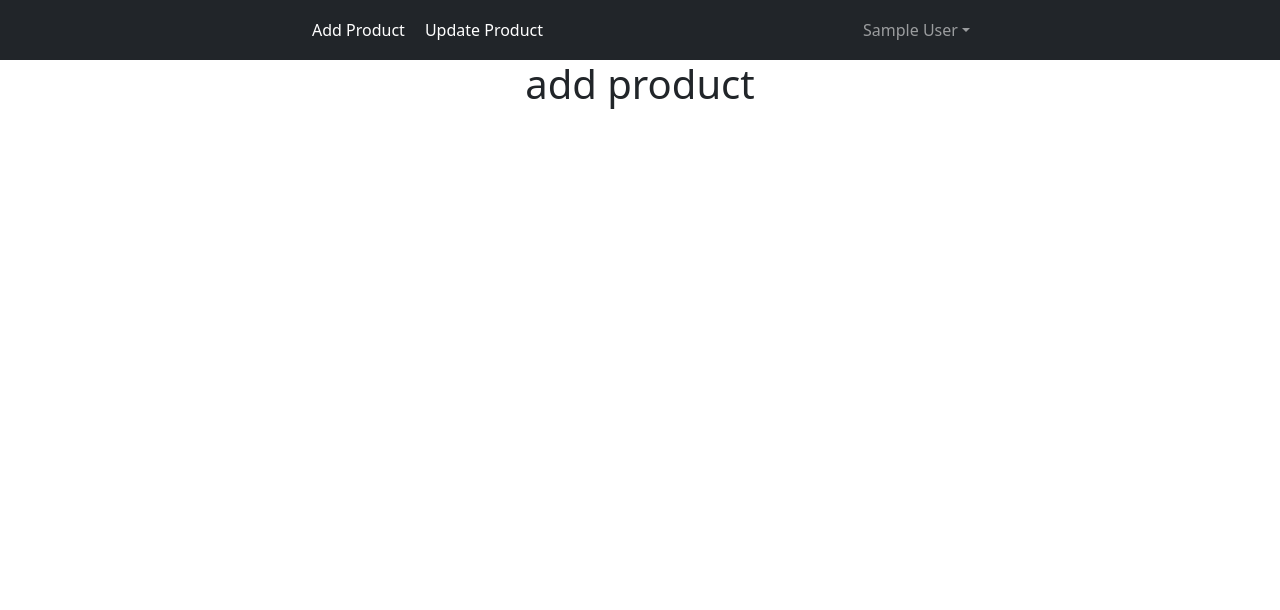
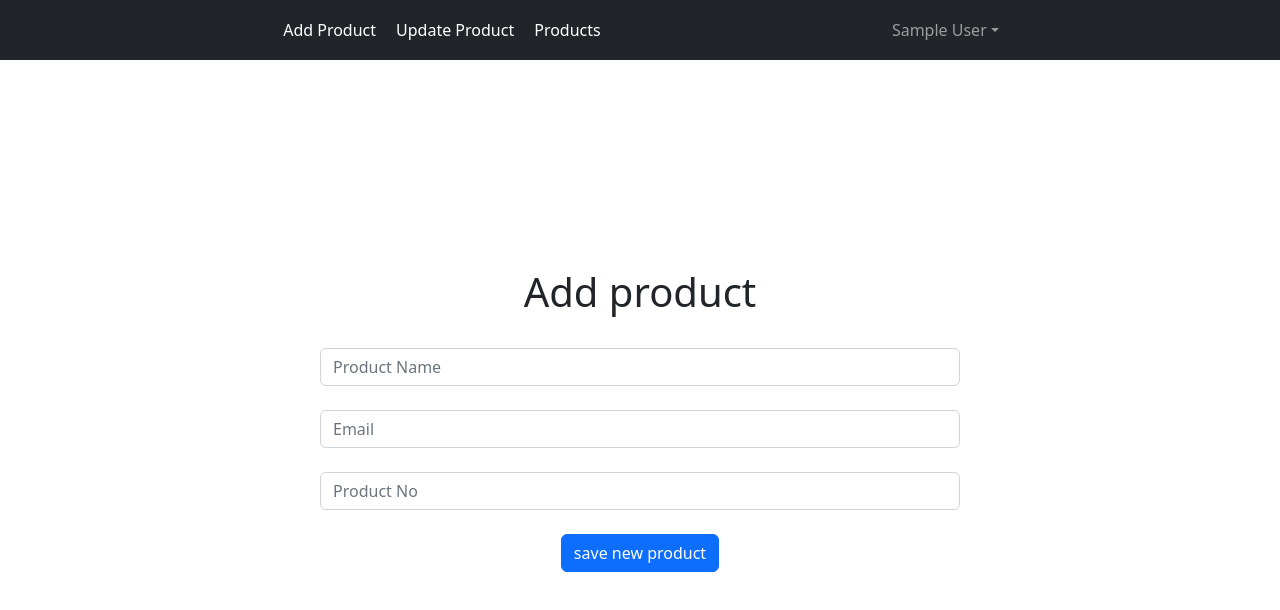
Before and after one commit to 0codezone/ecommerce-dashboard, a React (Create React App) app: page /add in a window 1280 px wide. Shown: the top 610 px of the page. Built offline with nearby package versions, Linux system fonts and the light colour scheme; sample sign-in values are in the browser's storage.

Commit message:
add product and show product list

```diff
--- a/src/App.js
+++ b/src/App.js
@@ -5,6 +5,7 @@ import Register from "./main/Register";
 import AddProduct from "./main/AddProduct";
 import UpdateProduct from "./main/UpdateProduct";
 import Protected from "./Protected";
+import ProductList from "./main/ProductList";
 
 function App() {
   return (
@@ -16,6 +17,7 @@ function App() {
 
           <Route path="/add" element={<Protected Cmp={AddProduct} />} />
           <Route path="/update" element={<Protected Cmp={UpdateProduct} />} />
+          <Route path="/PList" element={<Protected Cmp={ProductList} />} />
         </Routes>
       </BrowserRouter>
     </div>
--- a/src/Header.js
+++ b/src/Header.js
@@ -26,6 +26,7 @@ function Header() {
             <>
               <Link to="/add">Add Product</Link>
               <Link to="/update">Update Product</Link>
+              <Link to="/PList">Products</Link>
             </>
           ) : (
             <>
--- a/src/main/AddProduct.js
+++ b/src/main/AddProduct.js
@@ -1,12 +1,77 @@
-import React from "react";
 import Header from "../Header";
+import React, { useState } from "react";
+import { useNavigate } from "react-router-dom";
 
 function AddProduct() {
+  const navigate = useNavigate();
+
+  const [name, setName] = useState("");
+  const [email, setEmail] = useState("");
+  const [mobile, setMobile] = useState("");
+
+  async function addProd() {
+    let data = { name, email, mobile };
+    console.warn(data);
+    let result = await fetch("http://localhost:3000/users", {
+      method: "POST",
+      headers: {
+        Accept: "application/json",
+        "Content-Type": "application/json",
+      },
+      body: JSON.stringify(data),
+    });
+
+    result = await result.json();
+    console.warn(result);
+    localStorage.setItem("user-info", JSON.stringify(result));
+    navigate("/add");
+  }
   return (
-    <div>
+    <>
       <Header />
-      <h1>add product</h1>
-    </div>
+      <div
+        className="d-flex justify-content-center flex-column height"
+        style={{ height: "90vh" }}
+      >
+        <h1>Add product</h1>
+        <br />
+        <div className="col-sm-6 offset-sm-3 ">
+          <input
+            type="text"
+            className="form-control"
+            value={name}
+            placeholder="Product Name"
+            onChange={(e) => {
+              setName(e.target.value);
+            }}
+          />
+          <br />
+          <input
+            type="text"
+            className="form-control"
+            value={email}
+            placeholder="Email"
+            onChange={(e) => {
+              setEmail(e.target.value);
+            }}
+          />
+          <br />
+          <input
+            type="text"
+            className="form-control"
+            value={mobile}
+            placeholder="Product No"
+            onChange={(e) => {
+              setMobile(e.target.value);
+            }}
+          />
+          <br />
+          <button className="btn btn-primary" onClick={addProd}>
+            save new product
+          </button>
+        </div>
+      </div>
+    </>
   );
 }
 
--- /dev/null
+++ b/src/main/ProductList.js
@@ -0,0 +1,53 @@
+import React, { useState, useEffect } from "react";
+import Header from "../Header";
+
+function ProductList(props) {
+  let [data, setdata] = useState([]);
+
+  useEffect(() => {
+    getList();
+  }, []);
+
+  function getList() {
+    fetch("http://localhost:3000/users").then((result) => {
+      result.json().then((response) => {
+        setdata(response);
+      });
+    });
+  }
+
+  return (
+    <>
+      <Header />
+      <div
+        className="d-flex justify-content-center align-items-center flex-column"
+        style={{ height: "90vh" }}
+      >
+        <h1>Product List</h1>
+        <br />
+        <div>
+          <table className="table table-striped table-bordered">
+            <tbody>
+              <tr>
+                <th>Id</th>
+                <th>Name</th>
+                <th>Email</th>
+                <th>Mobile</th>
+              </tr>
+              {data.map((item, k) => (
+                <tr key={k}>
+                  <td>{item.id}</td>
+                  <td>{item.name}</td>
+                  <td>{item.email}</td>
+                  <td>{item.mobile}</td>
+                </tr>
+              ))}
+            </tbody>
+          </table>
+        </div>
+      </div>
+    </>
+  );
+}
+
+export default ProductList;
```
